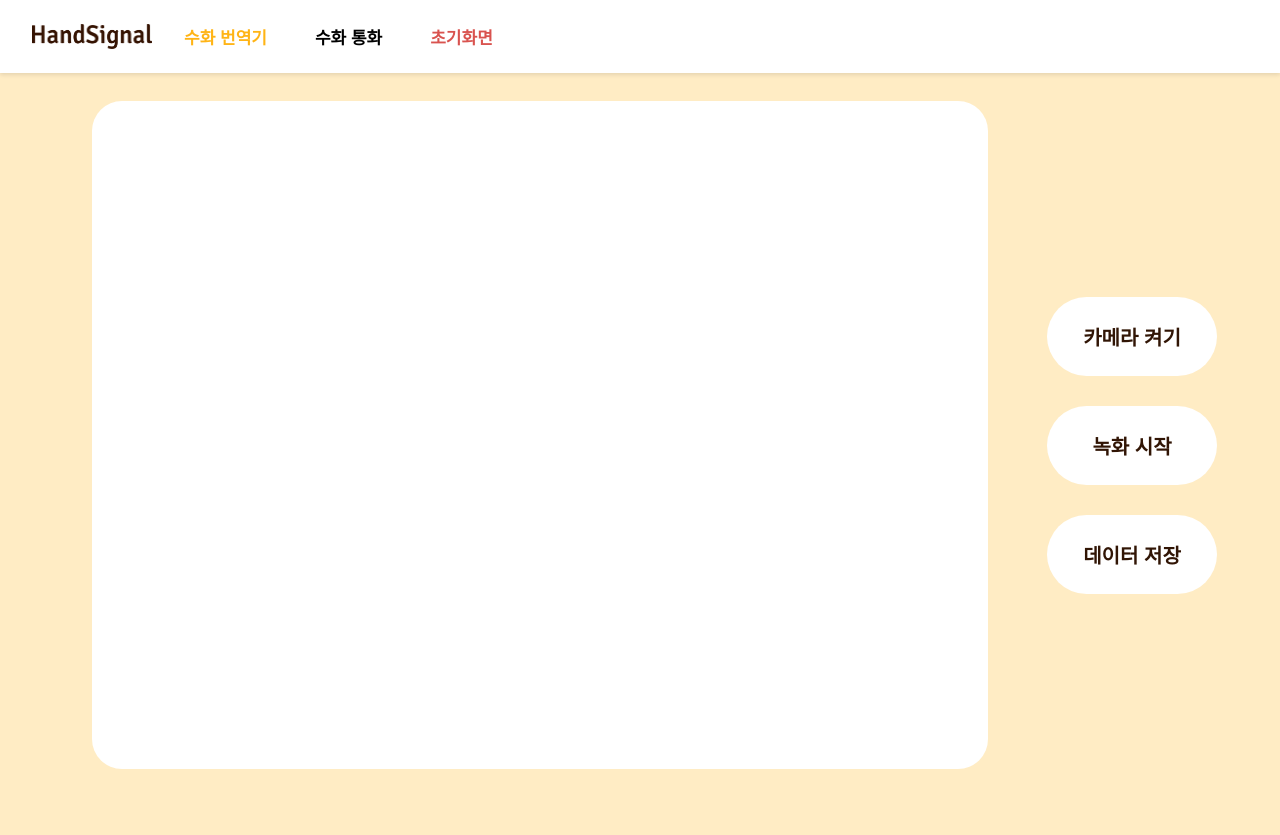
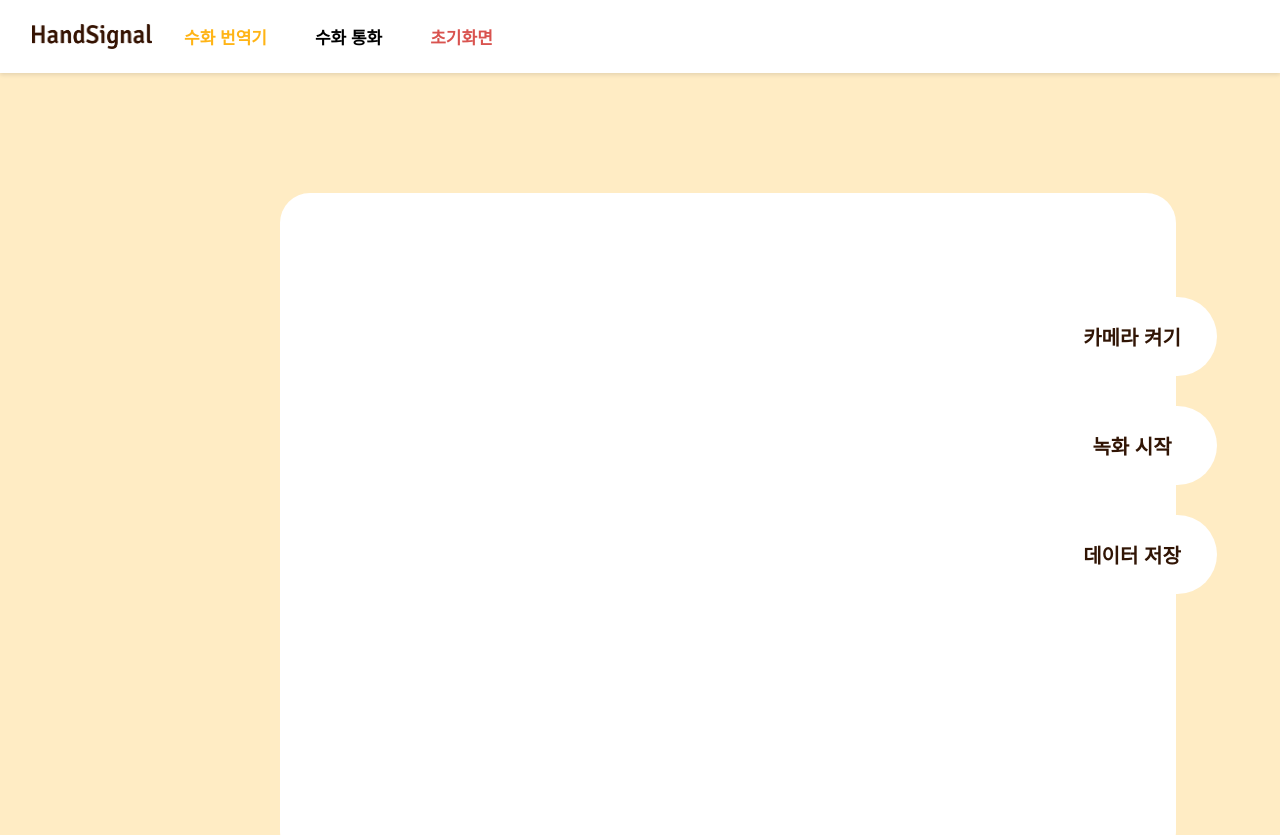
Before and after one commit to HandSignal/frontend, a React (Create React App) app in the folder handsignal/: page /recognize in a window 1280 px wide. Built offline with nearby package versions, Linux system fonts and the light colour scheme; no server answers.

Commit message:
Update Recognize.tsx

```diff
--- a/handsignal/src/pages/Recognize.tsx
+++ b/handsignal/src/pages/Recognize.tsx
@@ -190,14 +190,14 @@ const Recognize = () => {
     } else {
       setIsCountdownActive(true);
       setCountdown(3);
-      setIsRecordingIndicatorVisible(true);
+      setIsRecordingIndicatorVisible(false); // 카운트다운 중에는 표시하지 않음
 
       const countdownInterval = setInterval(() => {
         setCountdown((prevCountdown) => {
           if (prevCountdown === 1) {
             clearInterval(countdownInterval);
             setIsRecording(true);
-            setIsRecordingIndicatorVisible(false);
+            setIsRecordingIndicatorVisible(true); // 카운트다운 종료 후 녹화 시작
             setRecordedData({
               pose_keypoints: [],
               left_hand_keypoints: [],
@@ -297,19 +297,28 @@ const Recognize = () => {
     <>
       <Nav />
       <div className="container">
+        <div className="webcam-container">
+          <canvas ref={canvasRef} className="canvas" width={720} height={480} />
           <Webcam
             audio={false}
             style={{ visibility: "hidden" }}
-          width={1920}
-          height={1080}
+            width={720}
+            height={480}
             ref={webcamRef}
             screenshotFormat="image/jpeg"
             videoConstraints={{
-            width: 1920,
-            height: 1080,
+              width: 720,
+              height: 480,
               facingMode: "user",
             }}
           />
+          {isCountdownActive && <div className="countdown">{countdown}</div>}
+          {!isCountdownActive && isRecordingIndicatorVisible && (
+            <div className="recording-indicator">녹화 중</div>
+          )}
+        </div>
+
+        {/* 버튼들을 webcam-container 바로 아래에 위치시키기 위한 div */}
         <div className="buttonContainer">
           <button
             className="button"
@@ -333,11 +342,6 @@ const Recognize = () => {
             데이터 저장
           </button>
         </div>
-        <canvas ref={canvasRef} className="canvas" width={1920} height={1080} />
-        {isCountdownActive && <div className="countdown">{countdown}</div>}
-        {isRecordingIndicatorVisible && (
-          <div className="recording-indicator">녹화 중</div>
-        )}
       </div>
     </>
   );
```
Lines whose indentation alone changed are shown as unchanged.
